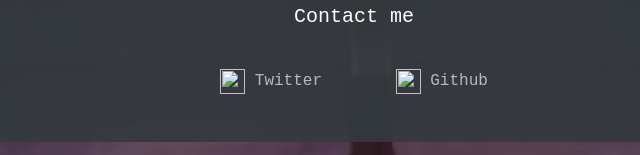
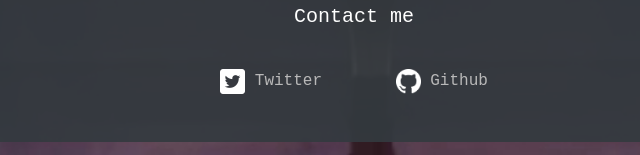
Before and after one commit to UnknownRori/personal-portfolio, a website: page index.html in a window 1280 px wide. Shown: the part 1554-1709 px from the top of the page, 286-926 px from the left. Drawn offline with nearby package versions, Linux system fonts and the light colour scheme; files whose address does not match are found by name.

Commit message:
small path fix

```diff
--- a/index.html
+++ b/index.html
@@ -115,11 +115,11 @@
         <div class="container p-3">
             <a href="https://github.com/UnknownRori/" class="p-3 m-3 link">
                 <img width="25" height="25"
-                    src="./public/image/contact/Twitter social icons - rounded square - white.jpg">
+                    src="./public/image/contact/Twitter social icons - rounded square - white.png">
                 <label>Twitter</label>
             </a>
             <a href="https://github.com/UnknownRori/" class="p-3 m-3 link">
-                <img width="25" height="25" src="./public/image/contact/GitHub-Mark-Light-32px.jpg" alt="">
+                <img width="25" height="25" src="./public/image/contact/GitHub-Mark-Light-32px.png" alt="">
                 <label>Github</label>
             </a>
         </div>
```
